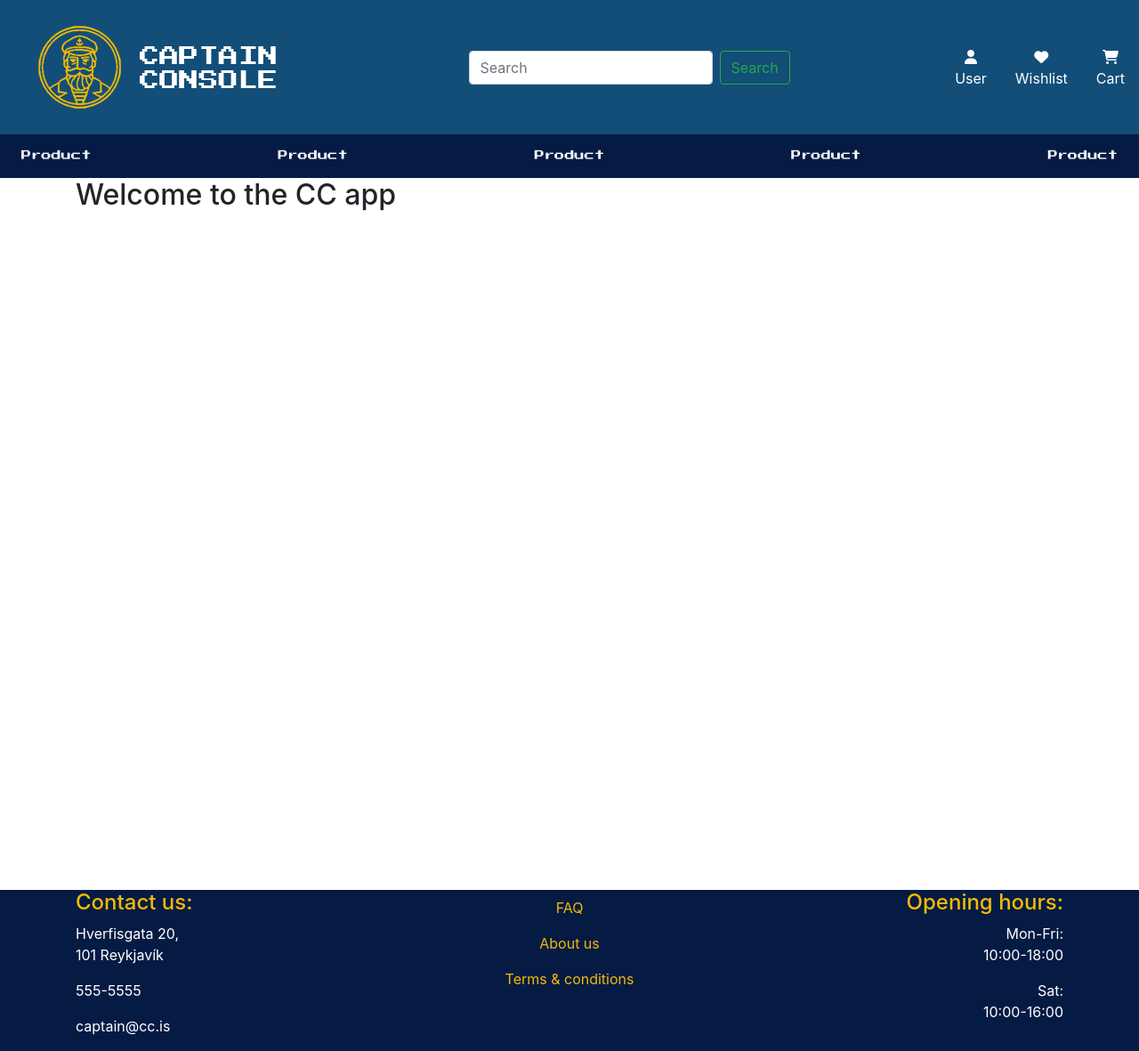
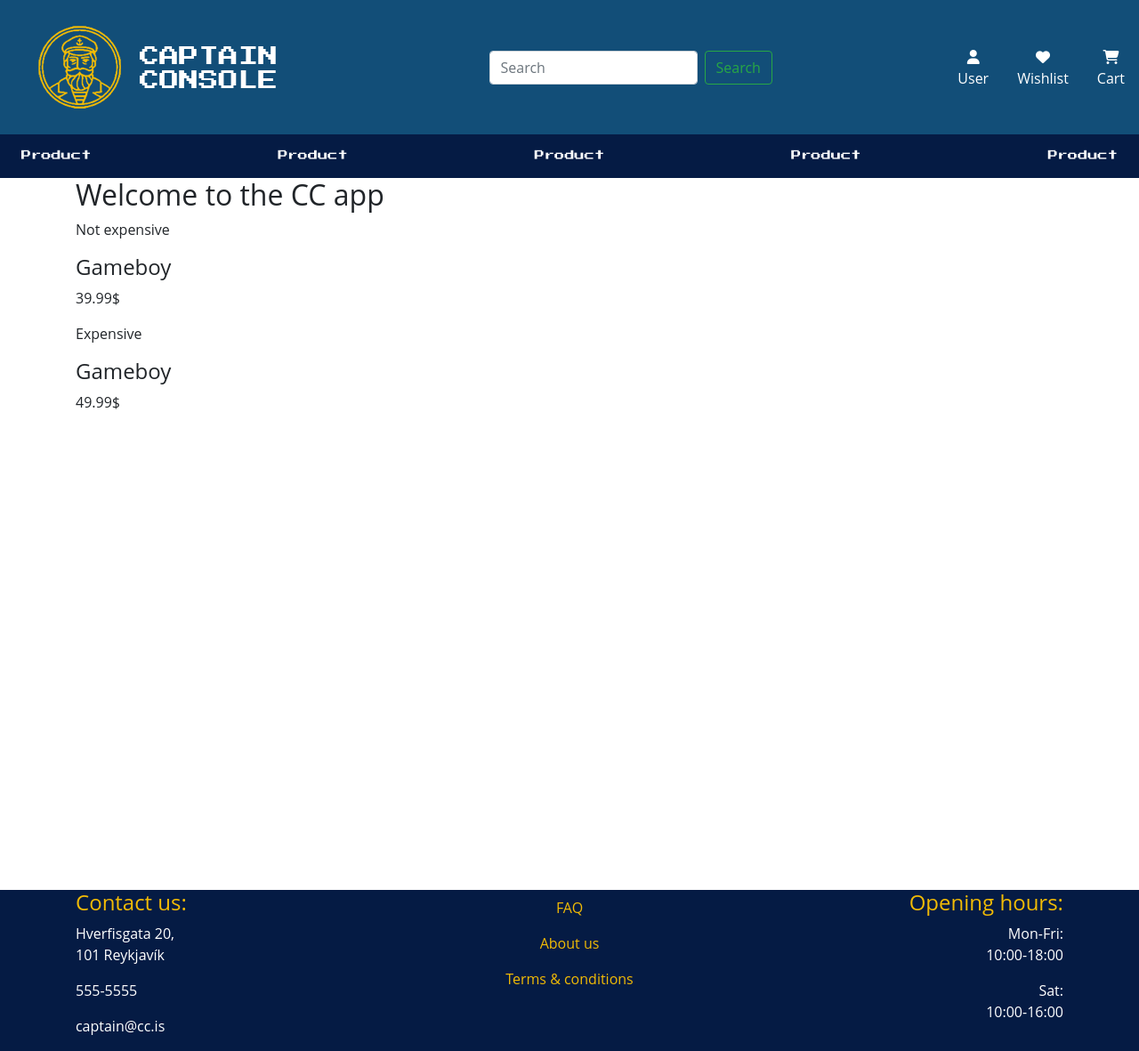
Before and after one commit to annah19/3week_2, a Django app: page / in a window 1280 px wide. Shown: the whole page at 89% size. Run offline with Django 3.2, Linux system fonts and the light colour scheme; some libraries are stand-ins or nearby versions.

Commit message:
testing views

```diff
--- a/captain_console/CaptainConsole/views.py
+++ b/captain_console/CaptainConsole/views.py
@@ -1,6 +1,10 @@
 from django.shortcuts import render
 
-# Create your views here.
+# Testing -Not supposed to be here, check index.html also
+captainconsole = [
+    {'name':'Gameboy','price': 39.99},
+    {'name':'Gameboy','price': 49.99},
+]
 
 def index(request):
-    return render(request,'captainconsole/index.html')
+    return render(request,'captainconsole/index.html', context={'captainconsole': captainconsole})
--- a/captain_console/static/css/main.css
+++ b/captain_console/static/css/main.css
@@ -1,6 +1,10 @@
 
 .text-yellow {
     color: #F2BB05;
+}
+
+body  {
+    font-family: "Open Sans";
 }
 
 #top-header {
--- a/captain_console/templates/captainconsole/index.html
+++ b/captain_console/templates/captainconsole/index.html
@@ -1,7 +1,15 @@
 {% extends 'base.html' %}
 {% load static %}
 {% block content %}
-
+    <!-- Testing - not supposed to be here, check views.py also-->
     <h2>Welcome to the CC app</h2>
-
+    {% for cc in captainconsole %}
+        {% if cc.price > 40 %}
+            <p>Expensive</p>
+        {% else %}
+            <p>Not expensive</p>
+        {% endif %}
+        <h4>{{ cc.name }}</h4>
+        <p>{{ cc.price }}$</p>
+    {% endfor %}
 {% endblock %}
```
